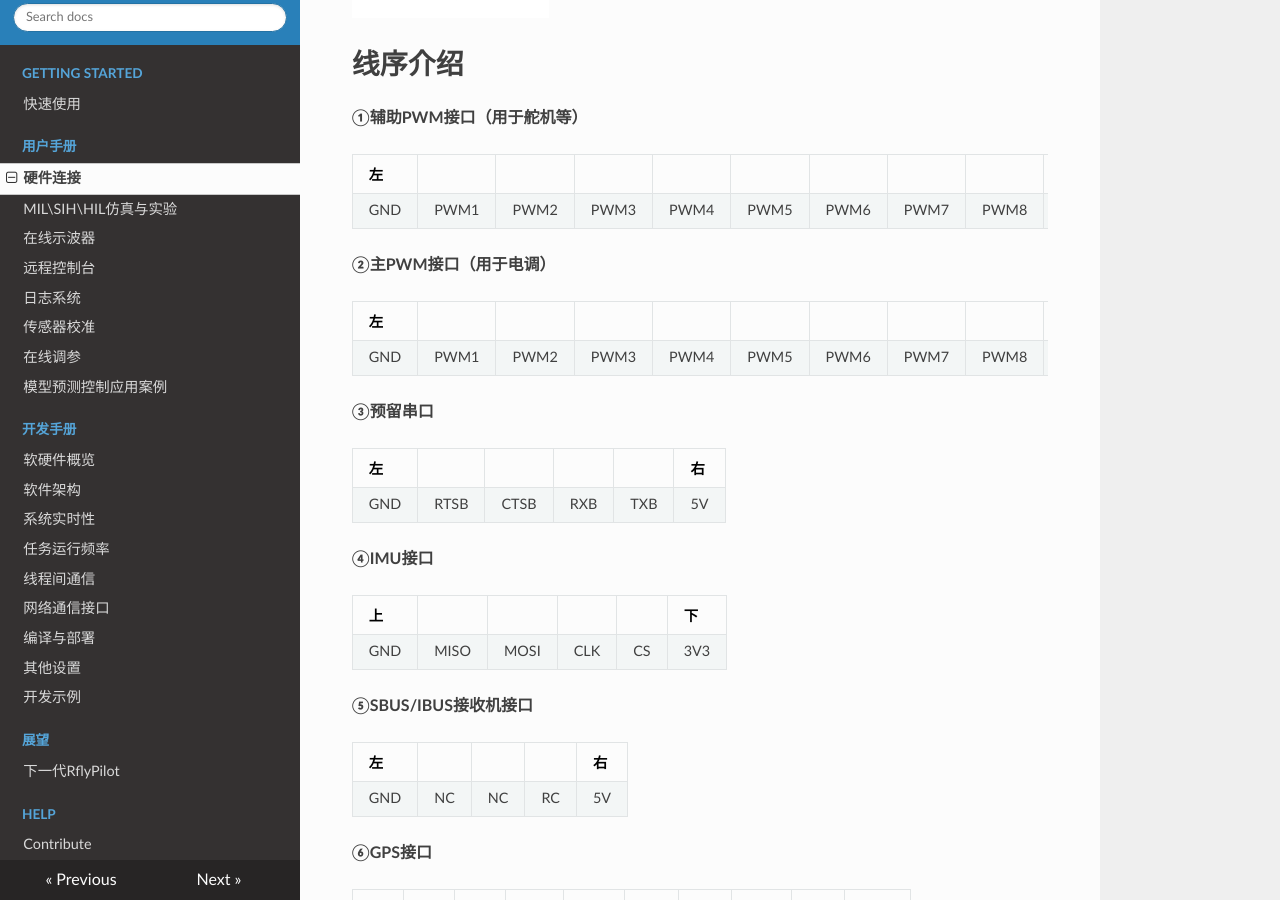
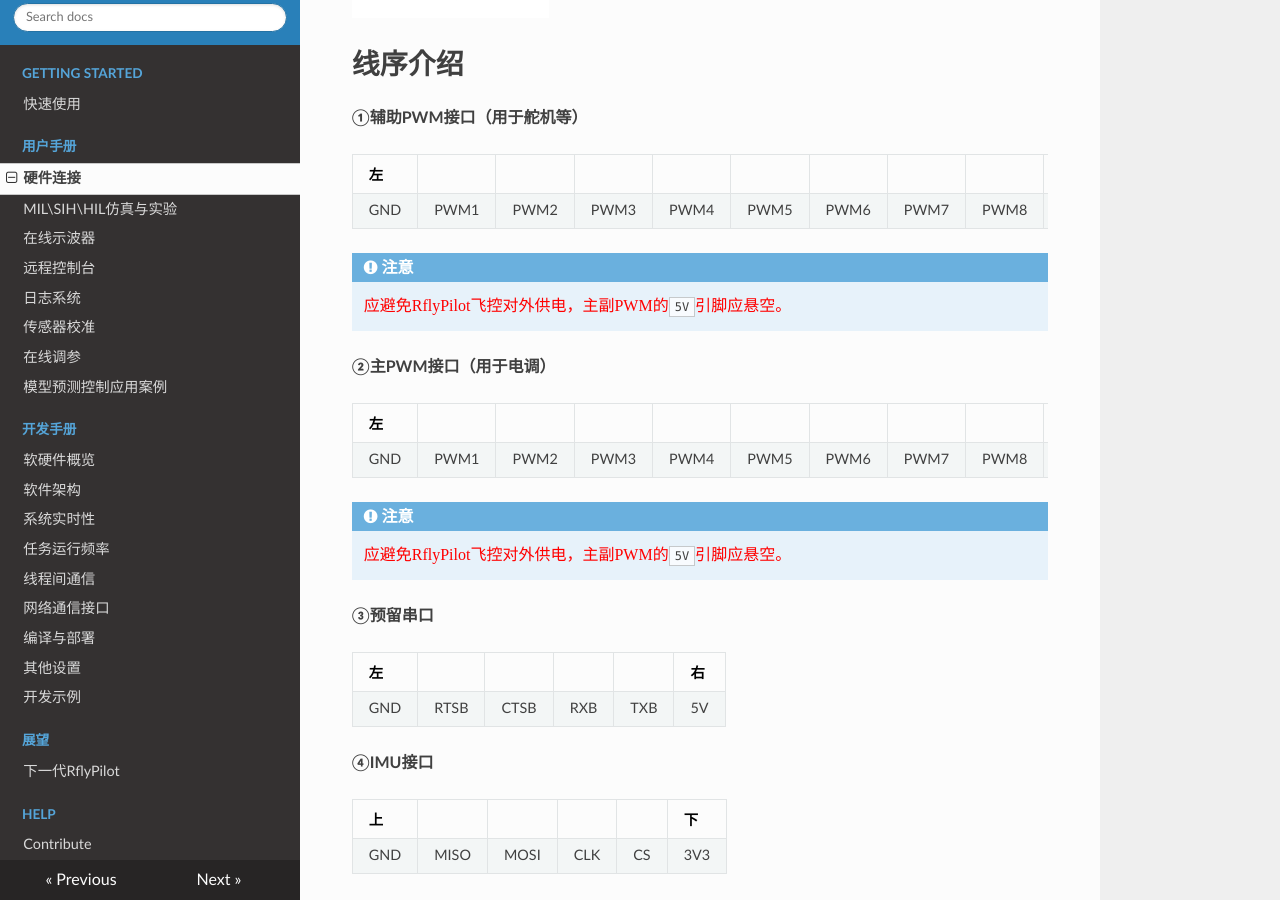
Before and after one commit to RflyPilot/rflypilot, an MkDocs documentation site: the page built from docs/Basic/hardware_connection.md, in a window 1280 px wide and 900 px high, scrolled down 845 px. Built offline with MkDocs 1.6.1, drawn with Linux system fonts in a browser that asks for light colours; nearby versions of some CDN libraries; some of the changed text lies outside the part shown.

Commit message:
add wifi antenna and pwm 5v tips

```diff
--- a/docs/Basic/hardware_connection.md
+++ b/docs/Basic/hardware_connection.md
@@ -16,11 +16,17 @@ IMU传感器板如下图所示，⑩应与司相连
 |----|----|----|----|----|----|----|----|----|----|
 |GND|PWM1|PWM2|PWM3|PWM4|PWM5|PWM6|PWM7|PWM8|5V|
 
+!!! 注意
+    <font face="黑体" color=red size=3>应避免RflyPilot飞控对外供电，主副PWM的``5V``引脚应悬空。</font>
+
 **②主PWM接口（用于电调）**
 
 |左|||||||||右|
 |----|----|----|----|----|----|----|----|----|----|
 |GND|PWM1|PWM2|PWM3|PWM4|PWM5|PWM6|PWM7|PWM8|5V|
+
+!!! 注意
+    <font face="黑体" color=red size=3>应避免RflyPilot飞控对外供电，主副PWM的``5V``引脚应悬空。</font>
 
 **③预留串口**
 
@@ -108,6 +114,9 @@ HIL仿真相比于实飞实验的区别是RflyPilot飞控直接连接到半物
 !!! TIP
     <font face="黑体" color=red size=3>由于飞控运行时处理器功率增加，为保障计算性能，建议使用大功率电源连接树莓派。</font>
 
+!!! 注意
+    <font face="黑体" color=red size=3>应避免RflyPilot飞控对外供电，主副PWM的``5V``引脚应悬空。</font>
+
 ## 实飞实验
 
 实飞实验的硬件连接可以参考如下图。
@@ -116,3 +125,6 @@ HIL仿真相比于实飞实验的区别是RflyPilot飞控直接连接到半物
 
 !!! TIP
     RflyPilot在工作时对电源功率有一定的要求，这里推荐读者使用[PM06](https://item.taobao.com/item.htm?abbucket=6&id=672144201759&ns=1&spm=a21n57.1.0.0.aa48523cB5cd8x&skuId=4837788524900)电源模块。
+
+!!! 注意
+    <font face="黑体" color=red size=3>应避免RflyPilot飞控对外供电，主副PWM的``5V``引脚应悬空。</font>
```
Also changed, not shown: docs/quick_start/env_install.md (+4 -0 lines), docs/Basic/img/sih_con.jpg, docs/introduction/img/1-1.png, docs/quick_start/img/rflypilottool_app.png, docs/quick_start/img/rflypilottools.png, docs/quick_start/img/rflypilottools_1.png.
